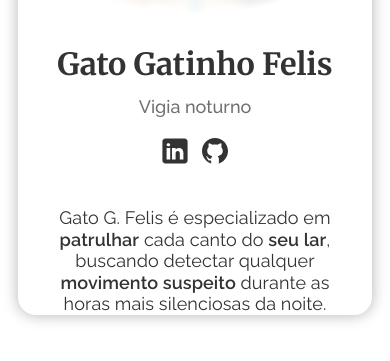
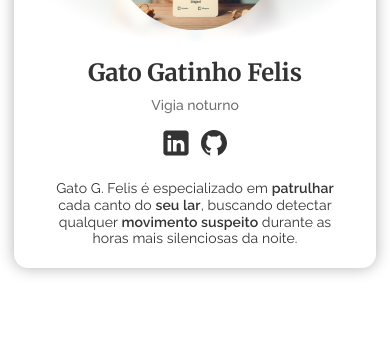
Before and after one commit to wendellduos/web-business-card, a plain HTML site: page index.html in a window 390 px wide. Shown: the part 395-756 px from the top of the page. Drawn offline with Linux system fonts and the light colour scheme.

Commit message:
improved responsiveness for small screens

```diff
--- a/styles.css
+++ b/styles.css
@@ -132,6 +132,7 @@ section {
 }
 
 h1 {
+  text-align: center;
   font-size: 1.7rem;
   line-height: 3.5rem;
 }
@@ -156,3 +157,51 @@ h1 {
   line-height: 1.2rem;
   text-align: center;
 }
+
+@media screen and (max-width: 520px) {
+  html {
+    font-size: 16px;
+  }
+
+  #main-info {
+    padding: 0.5rem 0;
+  }
+
+  #description {
+    padding: 0 4rem;
+  }
+}
+
+@media screen and (max-width: 460px) {
+  html {
+    font-size: 15px;
+  }
+
+  #main-info {
+    padding: 0.3rem 0;
+  }
+
+  #description {
+    padding: 0 3rem;
+  }
+}
+
+@media screen and (max-width: 420px) {
+  html {
+    font-size: 14px;
+  }
+
+  #description {
+    padding: 0 2rem;
+  }
+}
+
+@media screen and (max-width: 370px) {
+  #profile-pic-wrp {
+    padding: 0;
+  }
+
+  #socials {
+    padding: 0.3rem 0;
+  }
+}
```
